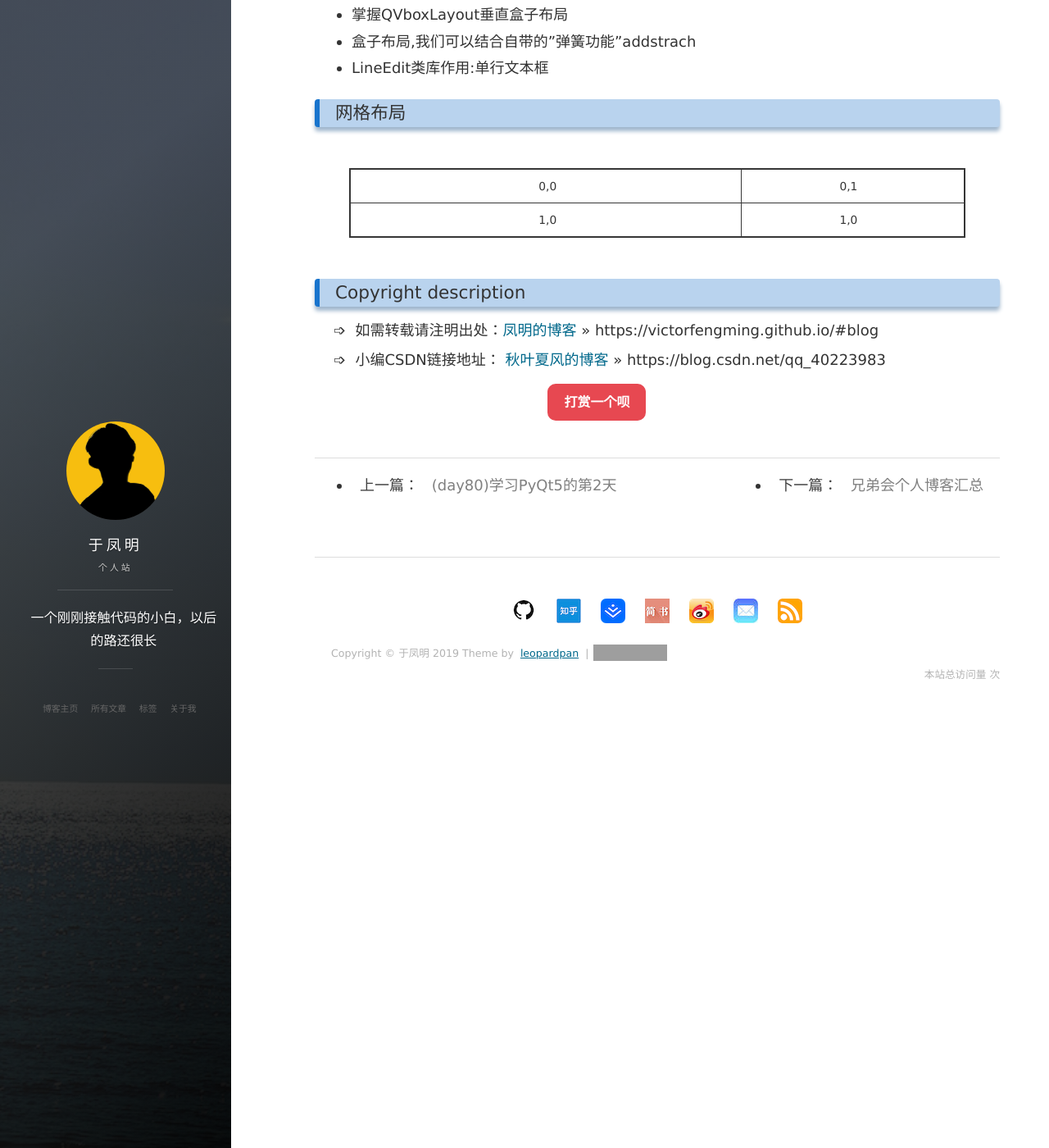
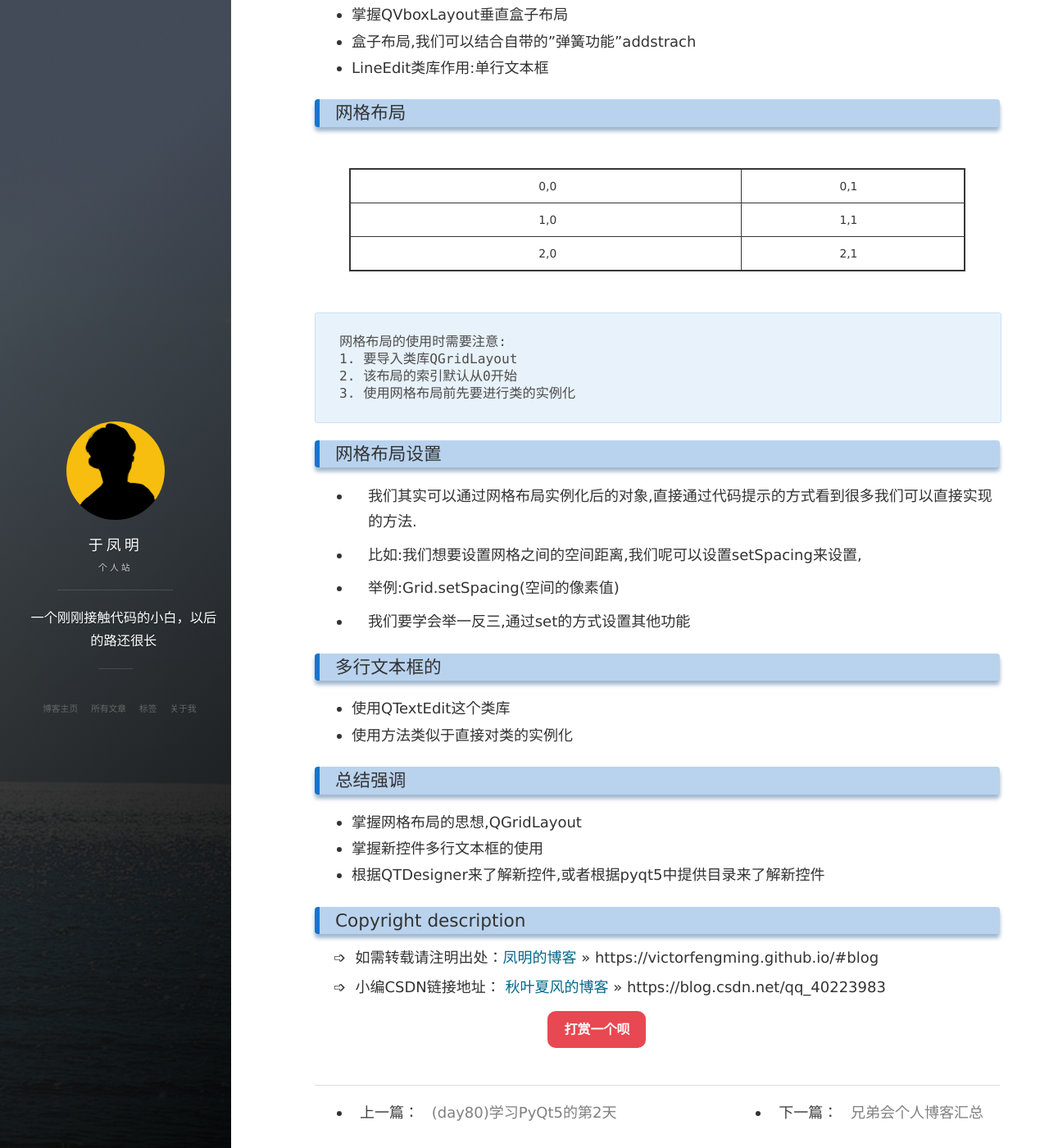
Before and after one commit to victorfengming/victorfengming.github.io.leopardpan, a Jekyll site: the page built from _posts/python/pyqt5/note/2019-10-31-pyqt5-note10.markdown, in a window 1280 px wide and 1400 px high, scrolled down 287 px. Shown: the whole window at 82% size. Built offline with Jekyll 4.4.1, drawn with Linux system fonts in a browser that asks for light colours; nearby versions of some CDN libraries; comment, search, counter and statistics services are not loaded; grey boxes are pictures that could not be loaded.

Commit message:
刘金玉编程pyqt5第十天

````diff
--- a/_posts/python/pyqt5/note/2019-10-31-pyqt5-note10.markdown
+++ b/_posts/python/pyqt5/note/2019-10-31-pyqt5-note10.markdown
@@ -22,6 +22,36 @@ tags: Python solution basis PyQt5
         <td>0,0</td><td>0,1</td>
     </tr>
     <tr>
-        <td>1,0</td><td>1,0</td>
+        <td>1,0</td><td>1,1</td>
+    </tr>
+    <tr>
+        <td>2,0</td><td>2,1</td>
     </tr>
 </table>
+
+```python
+网格布局的使用时需要注意:
+1. 要导入类库QGridLayout
+2. 该布局的索引默认从0开始
+3. 使用网格布局前先要进行类的实例化
+```
+
+
+### 网格布局设置
+- 我们其实可以通过网格布局实例化后的对象,直接通过代码提示的方式看到很多我们可以直接实现的方法.
+
+- 比如:我们想要设置网格之间的空间距离,我们呢可以设置setSpacing来设置,
+
+- 举例:Grid.setSpacing(空间的像素值)
+
+- 我们要学会举一反三,通过set的方式设置其他功能
+
+### 多行文本框的
+
+- 使用QTextEdit这个类库
+- 使用方法类似于直接对类的实例化
+
+### 总结强调
+- 掌握网格布局的思想,QGridLayout
+- 掌握新控件多行文本框的使用
+- 根据QTDesigner来了解新控件,或者根据pyqt5中提供目录来了解新控件
--- a/_posts/python/pyqt5/note/2019-10-31-pyqt5-note7.markdown
+++ b/_posts/python/pyqt5/note/2019-10-31-pyqt5-note7.markdown
@@ -46,4 +46,3 @@ Event.ignore()#忽略操作
 
 ### 总结强调
 - 掌握的类的封装基本代码
--
````
